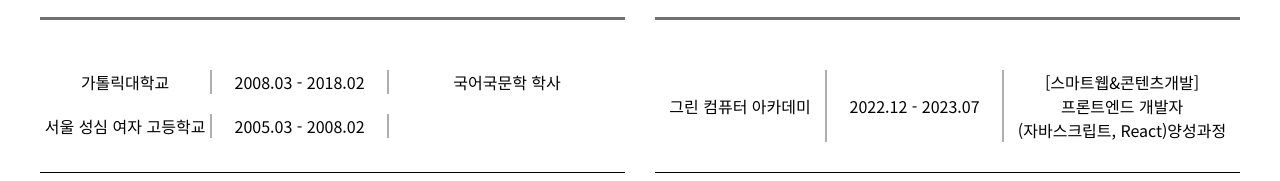
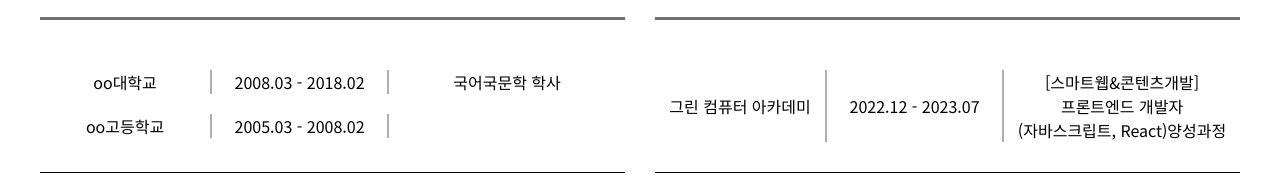
Before and after one commit to Hyeonjeong-JANG/portfolio_Hyeonjeong_JANG, a plain HTML site: page resume.html in a window 1280 px wide. Shown: the part 2971-3152 px from the top of the page. Drawn offline with Linux system fonts and the light colour scheme.

Commit message:
Update resume.html

```diff
--- a/resume.html
+++ b/resume.html
@@ -412,13 +412,13 @@ chinese" style="font-family: Noto Sans TC;">讀書百遍義自見(독서백편
         <h1>정규 교육</h1>
         <div class="education">
           <div class="each_education">
-            <span class="school">가톨릭대학교</span>
+            <span class="school">oo대학교</span>
             <span class="span">2008.03 - 2018.02</span>
             <span class="major">국어국문학 학사</span>
           </div>
           <!--university-->
           <div class="each_education">
-            <span class="school">서울 성심 여자 고등학교</span>
+            <span class="school">oo고등학교</span>
             <span class="span">2005.03 - 2008.02</span>
             <span class="major"></span>
           </div>
```
